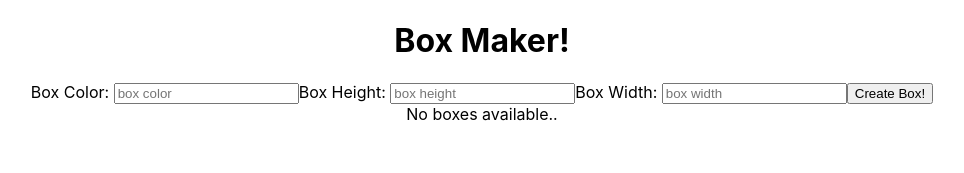
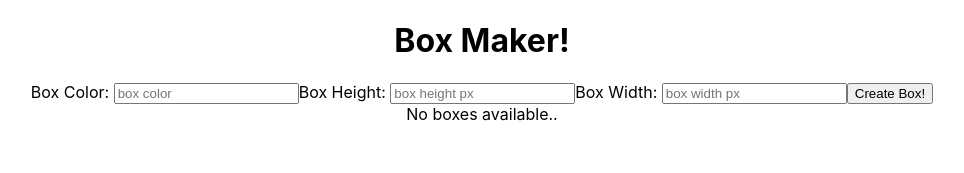
Before and after one commit to Keon-Jukes/reactColorBoxFormsExercise, a React (Create React App) app: page / in a window 1280 px wide. Shown: the top 173 px of the page, without its empty margins (158-1122 px from the left). Built offline with nearby package versions, Linux system fonts and the light colour scheme.

Commit message:
fixed list

```diff
--- a/src/NewBoxForm.js
+++ b/src/NewBoxForm.js
@@ -40,9 +40,9 @@ class NewBoxForm extends Component {
                     <label htmlFor='boxColor'>Box Color: </label>
                     <input name='boxColor' id='boxColor' placeholder='box color' value={this.state.boxColor} onChange={this.handleChange}/>
                     <label htmlFor='boxHeight'>Box Height: </label>
-                    <input name='boxHeight' id='boxHeight'  placeholder='box height' value={this.state.boxHeight} onChange={this.handleChange}/>
+                    <input name='boxHeight' id='boxHeight'  placeholder='box height px' value={this.state.boxHeight} onChange={this.handleChange}/>
                     <label htmlFor='boxWidth'>Box Width: </label>
-                    <input name='boxWidth' id='boxWidth' placeholder='box width' value={this.state.boxWidth} onChange={this.handleChange}/>
+                    <input name='boxWidth' id='boxWidth' placeholder='box width px' value={this.state.boxWidth} onChange={this.handleChange}/>
                     <button>Create Box!</button>
                 </form>
             </div>
```
